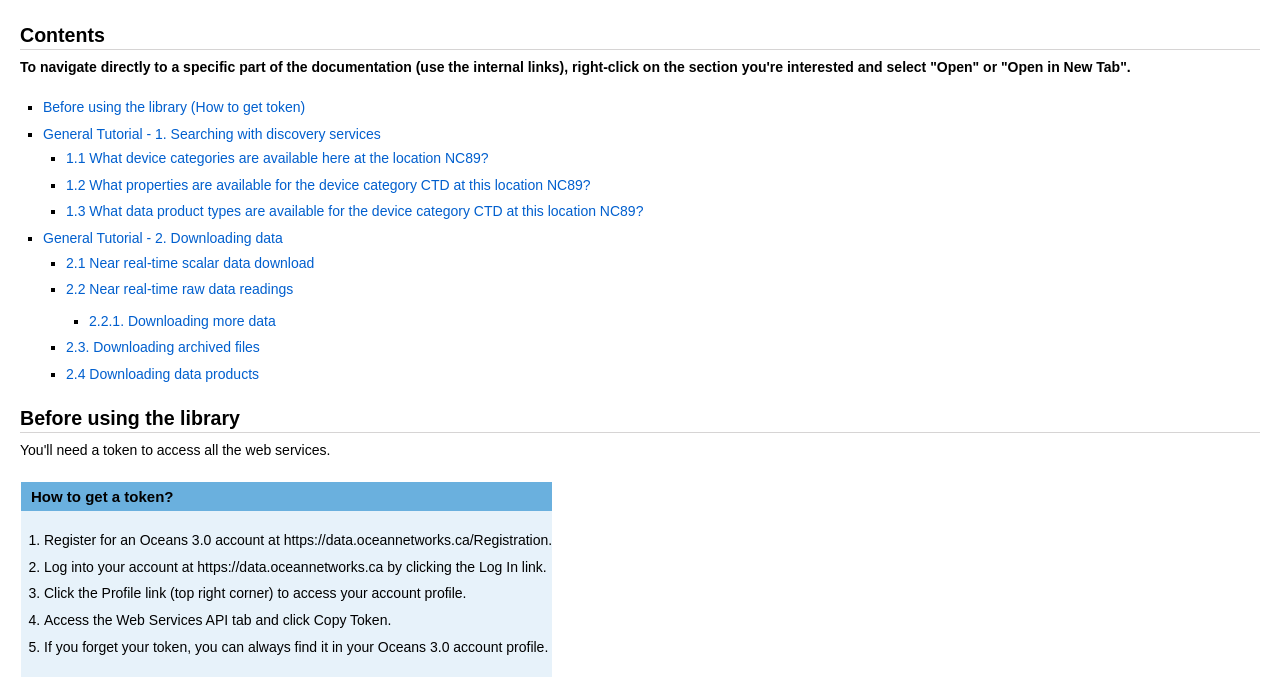
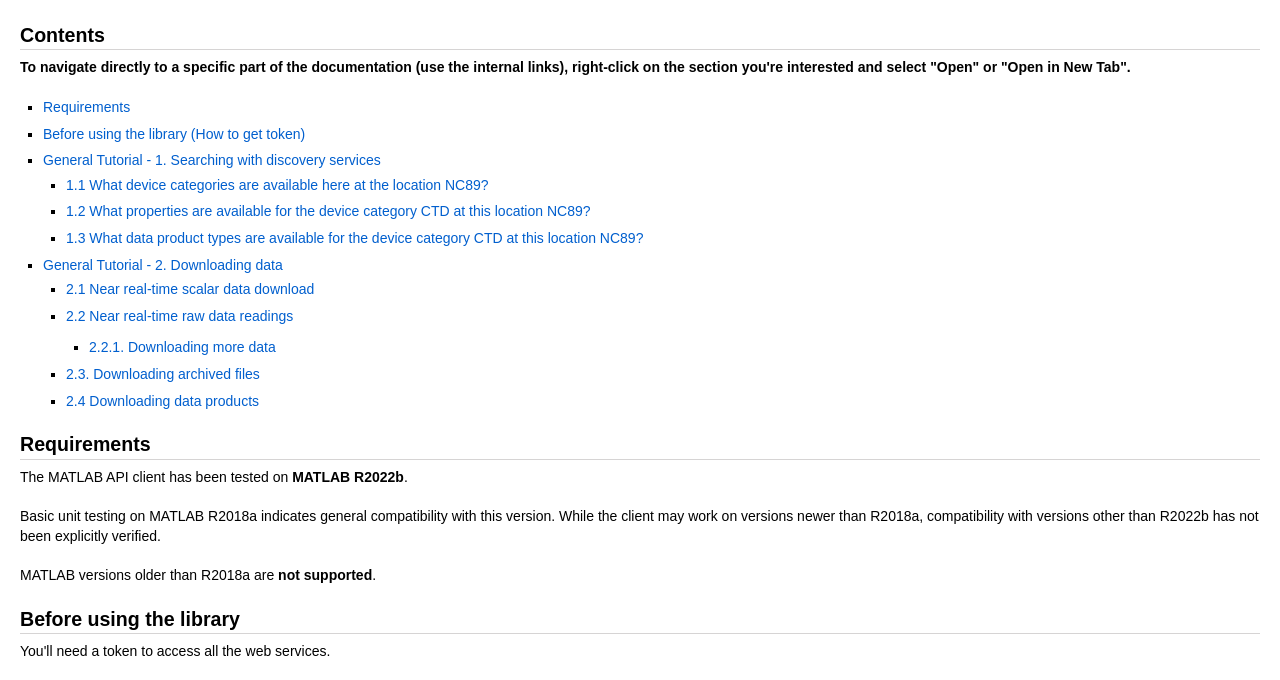
Before and after one commit to OceanNetworksCanada/api-matlab-client, a plain HTML site: page doc/GettingStarted.html in a window 1280 px wide. Shown: the part 51-731 px from the top of the page. Drawn offline with Linux system fonts and the light colour scheme.

Commit message:
issue-37: Add MATLAB version requirements to documentation
Solves #37

```diff
--- a/doc/GettingStarted.html
+++ b/doc/GettingStarted.html
@@ -143,6 +143,7 @@ table td { padding:7px 5px; text-align:left; vertical-align:top; border:1px soli
 <p><b>To navigate directly to a specific part of the documentation (use the internal links), right-click on the section you're interested and select "Open" or "Open in New Tab".</b></p>
 <div>
     <ul>
+        <li><a href="#req">Requirements</a></li>
         <li><a href="#3">Before using the library (How to get token)</a></li>
         <li><a href="#4">General Tutorial - 1. Searching with discovery services</a>
             <ul>
@@ -164,6 +165,12 @@ table td { padding:7px 5px; text-align:left; vertical-align:top; border:1px soli
 
     </ul>
 </div>
+
+<h2 id="req">Requirements</h2>
+<p>The MATLAB API client has been tested on <b>MATLAB R2022b</b>.</p>
+<p>Basic unit testing on MATLAB R2018a indicates general compatibility with this version. While the client may work on versions newer than R2018a, compatibility with versions other than R2022b has not been explicitly verified.</p>
+<p>MATLAB versions older than R2018a are <b>not supported</b>.</p>
+
 <h2 id="3">Before using the library</h2>
 <p>You'll need a token to access all the web services. </p>
 <div class="highlighted">
```
Also changed, not shown: 1 other file.
